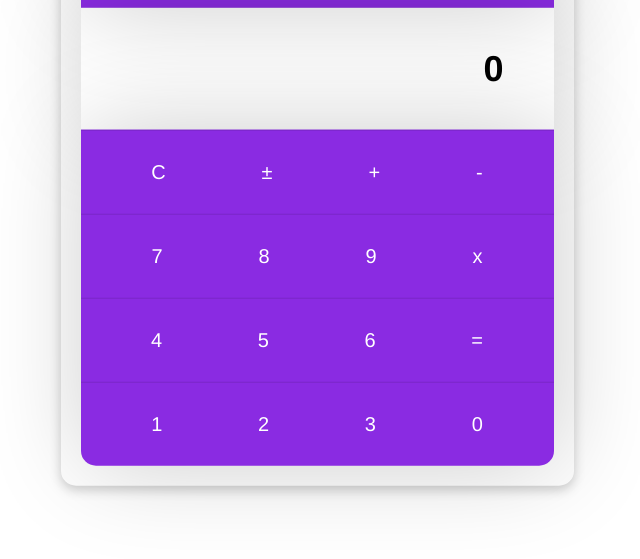
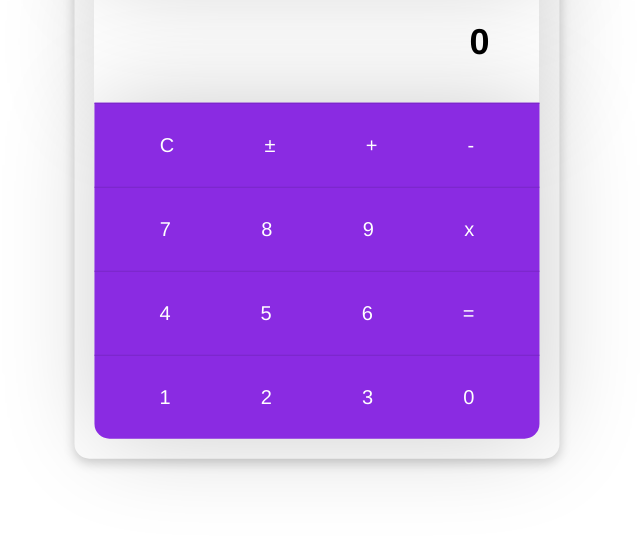
Before and after one commit to faykarr/calculator-web, a plain HTML site: page index.html in a window 1280 px wide. Shown: the part 241-800 px from the top of the page, without its empty margins (323-963 px from the left). Drawn offline with Linux system fonts and the light colour scheme.

Commit message:
Change Container's Position to Absolute
To Make the Calculator is in center of the viewport.

```diff
--- a/assets/style.css
+++ b/assets/style.css
@@ -4,6 +4,10 @@
 }
 
 .container {
+    position: absolute;
+    top: 50%;
+    left: 50%;
+    transform: translate(-50%,-50%);
     display: flex;
     flex-direction: column;
     padding: 20px;
@@ -11,7 +15,6 @@
     border-radius: 15px;
     max-width: 513px;
     margin: 0 auto;
-    transform: translateY(20%);
 }
 
 .header {
```
